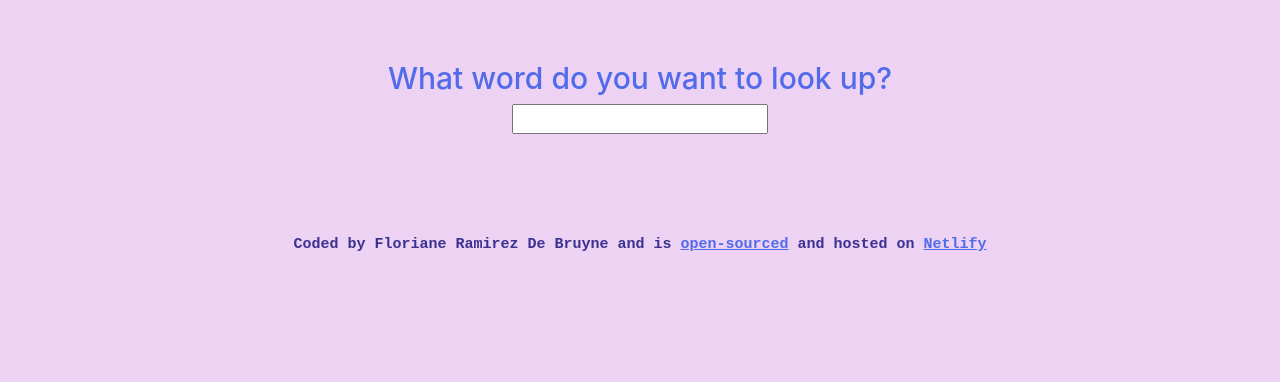
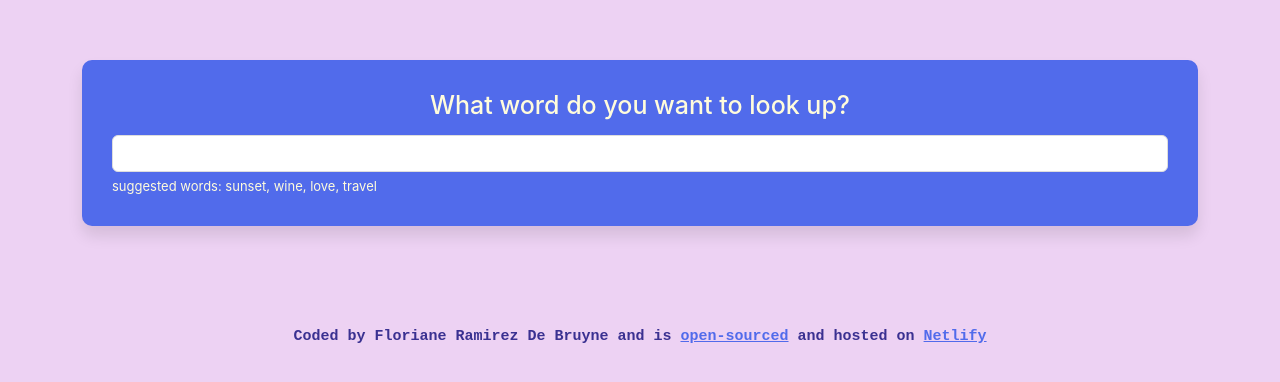
Before and after one commit to floradb26/dictionary-app, a React (Create React App) app: page / in a window 1280 px wide. Shown: the top 382 px of the page. Built offline with nearby package versions, Linux system fonts and the light colour scheme.

Commit message:
Addition of main CSS

```diff
--- a/src/App.css
+++ b/src/App.css
@@ -2,9 +2,12 @@ body {
   background-color: #EDD2F3;
 }
 
+a{
+color: #84DFFF;
+}
+
 .App-header {
   margin: 60px 0 100px 0;
-  text-align: center;
 }
 
 .footer {
--- a/src/Dictionary.css
+++ b/src/Dictionary.css
@@ -1,13 +1,33 @@
 h1 {
+    margin-bottom: 15px;
+    color: #FFFCDC;
+    font-size: 25px;
     text-align: center;
-font-size: 30px;
 }
 
 .Dictionary {
     color: #516BEB;
 }
 
-.section {
-    text-align: left;
-    margin-left: 50px;
+.Dictionary section {
+    background: #516BEB;
+    border-radius: 10px;
+    box-shadow: 0 10px 15px rgb(0 0 0 / 10%);
+    color:#FFFCDC;
+    font-size: 15px;
+    margin: 20px 0;
+    padding: 30px;
 }
+
+.Dictionary input {
+    color: #333;
+    border: 1px solid #ddd;
+    border-radius: 6px;
+    width: 100%;
+    padding: 6px 10px;
+}
+
+.Dictionary .hint {
+    font-size: 13px;
+    margin-top: 5px;
+}
--- a/src/Dictionary.js
+++ b/src/Dictionary.js
@@ -24,13 +24,14 @@ export default function Dictionary() {
 
     return (
    <div className="Dictionary">
-       <h1>What word do you want to look up?</h1>
-    <form onSubmit={search}>
+       <section>
+        <h1>What word do you want to look up?</h1>
+        <form onSubmit={search}>
         <input type="search" onChange={handleKeywordChange}/>
-    </form>
-    <section className="section">
-    <Results results={results}/>
-    </section>
+        </form>
+        <div className="hint">suggested words: sunset, wine, love, travel</div>
+        </section>
+        <Results results={results}/>
    </div>
    );
 }
--- a/src/Phonetic.js
+++ b/src/Phonetic.js
@@ -6,8 +6,8 @@ export default function Phonetic(props) {
             <a href={props.phonetic.audio} target="_blank" rel="noreferrer">
             Listen
             </a>
-            <br/>
+            <br />
             {props.phonetic.text}
         </div>
         );
-}
+    }
--- /dev/null
+++ b/src/Results.css
@@ -0,0 +1,5 @@
+.Results h2 {
+    font-size: 36px;
+    font-weight: bold;
+    line-height: 1.5;
+}
--- a/src/Results.js
+++ b/src/Results.js
@@ -1,24 +1,27 @@
 import React from "react";
 import Meaning from "./Meaning";
 import Phonetic from "./Phonetic";
+import "./Results";
 
 export default function Results(props) {
 if (props.results) {
         return (
             <div className="Results">
+                <section>
                 <h2>{props.results.word}</h2>
-                {props.results.phonetics.map(function(phonetic, index) {
+                {props.results.phonetics.map(function (phonetic, index) {
                     return (
                         <div key={index}>
                         <Phonetic phonetic={phonetic} />
                         </div>
                     );
                 })}
-                {props.results.meanings.map(function(meaning, index) {
-                 return (
-                 <div key={index}>
+                </section>
+                {props.results.meanings.map(function (meaning, index) {
+                    return (
+                    <section key={index}>
                      <Meaning meaning={meaning} />
-                 </div>
+                     </section>
                  );
                 })}
             </div>
```
